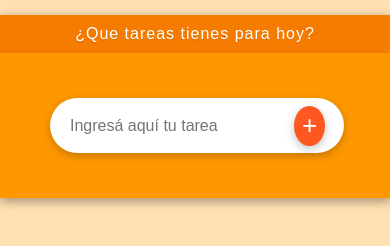
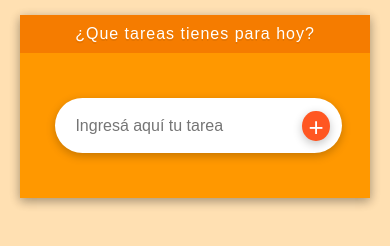
Before and after one commit to nicomauvecin/todo-list, a plain HTML site: page index.html in a window 390 px wide. Drawn offline with Linux system fonts and the light colour scheme.

Commit message:
agrega version responsive

```diff
--- /dev/null
+++ b/css/medias.css
@@ -0,0 +1,26 @@
+@media (max-width: 600px){
+    .wrapper {
+        max-width: 350px;
+    }
+    .app {
+        max-width: 350px;
+    }
+
+    .todo-input input {
+        width: 300px;
+    }
+
+    .todo-input button {
+        position: relative;
+        right: 55px;
+    }
+
+    .btn {
+        width: 30px;
+        height: 30px;
+    }
+
+    .todo {
+        grid-template-columns: 40px 250px 60px;
+    }
+}
--- a/index.html
+++ b/index.html
@@ -5,6 +5,7 @@
     <meta http-equiv="X-UA-Compatible" content="IE=edge" />
     <meta name="viewport" content="width=device-width, initial-scale=1.0" />
     <link rel="stylesheet" href="./css/style.css" />
+    <link rel="stylesheet" href="./css/medias.css">
     <title>ToDo-List</title>
   </head>
   <body>
```
